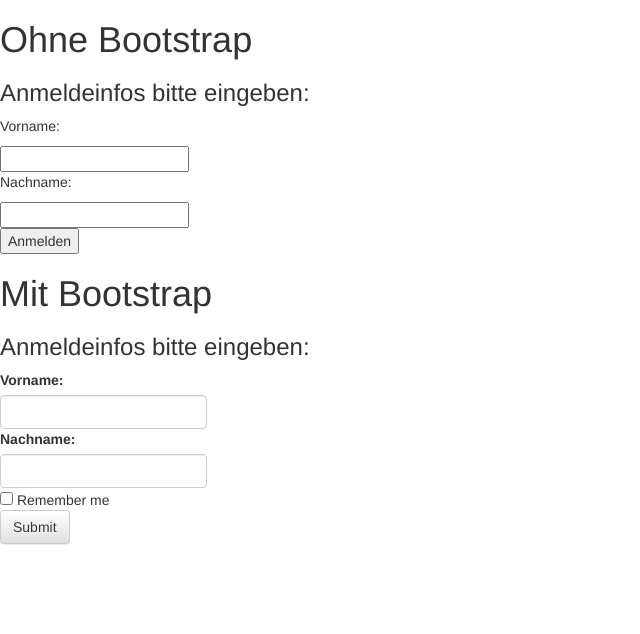
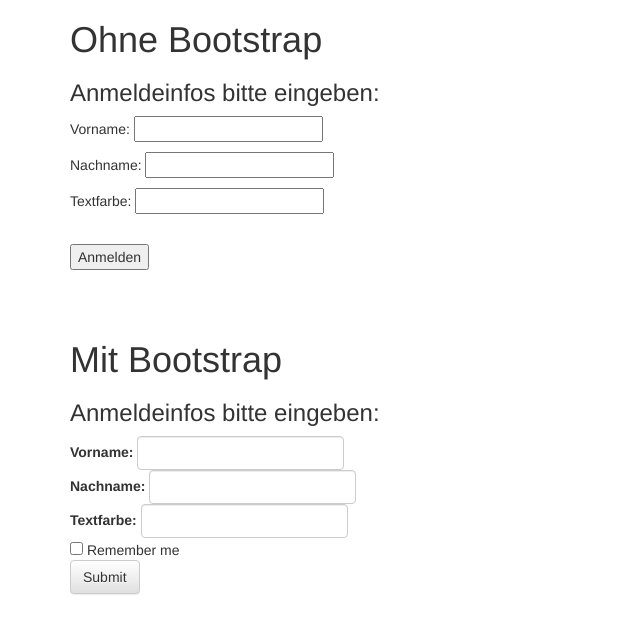
Before and after one commit to d-ansti/medt3, a PHP site: page /medt3/Projects/Exercise4/form1.php in a window 1280 px wide. Shown: the top 634 px of the page, without its empty margins (0-640 px from the left). Run offline with PHP 8.4, Linux system fonts and the light colour scheme.

Commit message:
changed Exercise4

```diff
--- a/Projects/Exercise4/form1.php
+++ b/Projects/Exercise4/form1.php
@@ -15,39 +15,51 @@
 
   </head>
   <body>
+    <div class="container">
     <h1>Ohne Bootstrap</h1>
 
     <form action="http://localhost/medt3/Projects/Exercise4/form1.php">
       <h3>Anmeldeinfos bitte eingeben:</h3>
-      <p>Vorname:</p>
-      <input type="text" name="vn">
-      <p>Nachname:</p>
-      <input type="text" name="nn">
+      <p>Vorname: <input type="text" name="vn"></p>
+      <p>Nachname: <input type="text" name="nn"></p>
+      <p>Textfarbe: <input type="text" name="tf"></p>
       <br>
-      <p><input type="submit" value="Anmelden"></p>
+      <p><input type="submit" value="Anmelden" name="submitBtn"></p>
     </form>
+
+    <br>
+    <?php
+    if (isset($_GET['submitBtn'])) {
+      print_r($_GET); #Ausgabe des Array-Inhaltes
+      echo "<p style=\"color:".$_GET['tf']."\">Vorname: ".$_GET['vn']."</p>";
+      echo "<p style=\"color:".$_GET['tf']."\">Nachname: ".$_GET['nn']."</p>";
+    }
+    ?>
+    <br>
 
     <h1>Mit Bootstrap</h1>
 
     <h3>Anmeldeinfos bitte eingeben:</h3>
-    <form class="form-inline">
+    <form class="form-inline" action="http://localhost/medt3/Projects/Exercise4/form1.php">
   <div class="form-group">
-    <label for="email">Vorname:</label>
-    <br>
-    <input type="text" class="form-control" id="vn">
+    <label for="text">Vorname:</label>
+    <input type="text" class="form-control" name="vn">
   </div><br>
   <div class="form-group">
-    <label for="pwd">Nachname:</label>
-    <br>
-    <input type="text" class="form-control" id="nn">
-  </div>
-  <br>
+    <label for="text">Nachname:</label>
+    <input type="text" class="form-control" name="nn">
+  </div><br>
+  <div class="form-group">
+    <label for="text">Textfarbe:</label>
+    <input type="text" class="form-control" name="tf">
+  </div><br>
   <div class="checkbox">
     <label><input type="checkbox"> Remember me</label>
   </div>
   <br>
-  <button type="submit" class="btn btn-default">Submit</button>
+  <button type="submit" class="btn btn-default" name="submitBtn">Submit</button>
 </form>
 
+  </div>
   </body>
 </html>
```
Also changed, not shown: Projects/Exercise4/index.php (+47 -1 lines).
